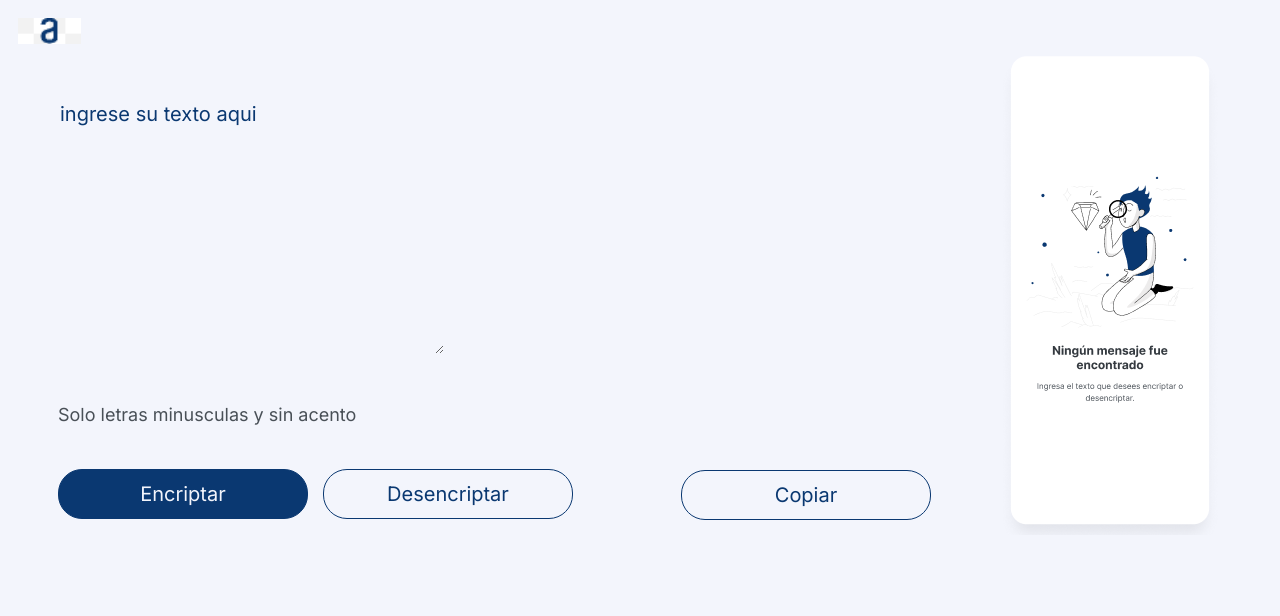
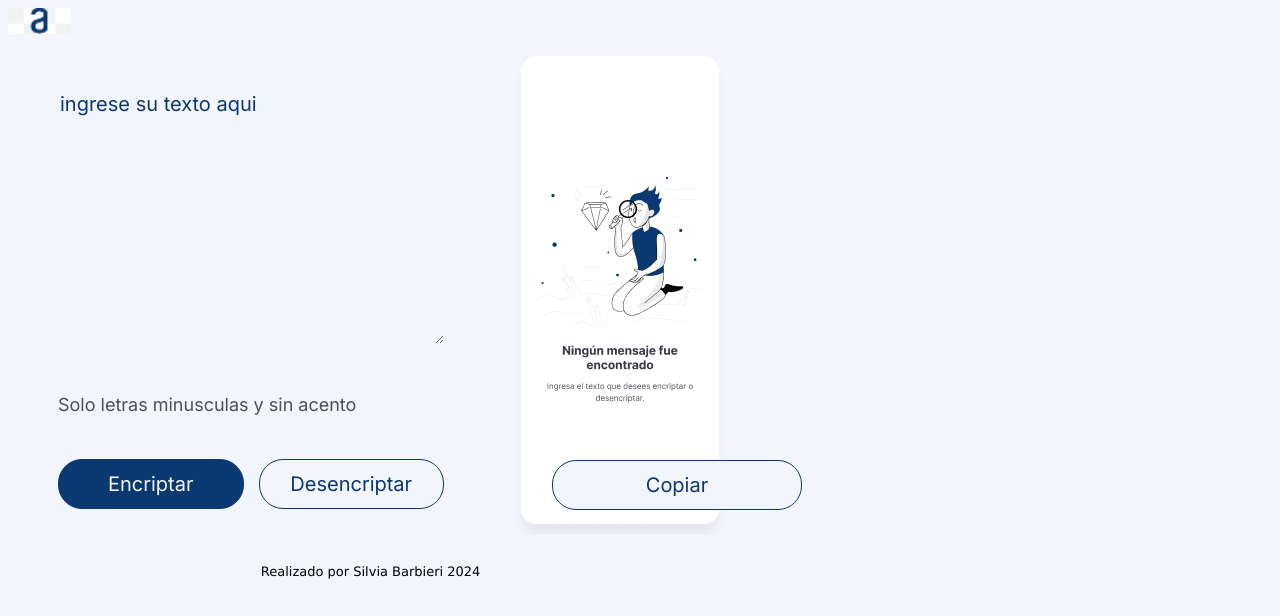
Before and after one commit to silviabarbieri/ChallengeAlura, a plain HTML site: page index.html in a window 1280 px wide. Drawn offline with Linux system fonts and the light colour scheme; a web font is replaced by a local one.

Commit message:
realizando cambios

```diff
--- a/acciones.js
+++ b/acciones.js
@@ -44,16 +44,15 @@ function desencriptar(stringDesencriptada){
         textarea.value="";
      }
 
-
+     //funcion copiar
      document.addEventListener('DOMContentLoaded', function() {
         const copiarBtn = document.getElementById('copiarBtn');
         const mensaje = document.getElementById('mensaje');
 
         copiarBtn.addEventListener('click', function() {
             // Selecciona el texto en el área de texto
-            mensaje.select();
+           mensaje.select();
             mensaje.setSelectionRange(0, 99999); // Para dispositivos móviles
-
             try {
                 // Copia el texto al portapapeles
                 document.execCommand('copy');
--- a/index.html
+++ b/index.html
@@ -16,7 +16,7 @@
     </header>
 <main>
       <section>
-    <textarea class="text-area" cols="30" rows="10" placeholder="Ingrese su texto aqui"></textarea>
+    <textarea class="text-area" cols="30" rows="10" placeholder="Ingrese su texto aqui" ></textarea>
  <div>
     <h6 class="informacion">Solo letras minusculas y sin acento</h6>
 
@@ -31,8 +31,9 @@
  <div>
     <button class="copiar" id="copiarBtn">Copiar</button>
 </div>
-    </section>
+  </section>
 </main>
+<footer class="footer">Realizado por Silvia Barbieri 2024</footer>
     <script src="acciones.js"></script>
 </body>
 </html>
--- a/style.css
+++ b/style.css
@@ -6,8 +6,8 @@
     line-height:25px;
 }
 .logo{
-    padding-top: 10px;
-    margin-left: 10px;
+    padding-top: 62,5%;
+    margin-left: 62,5%;
     width: 5%;
 }
 main{
@@ -33,10 +33,10 @@ main{
     border-radius:24px;
     color: #0A3871;
     position: fixed;
-    width: 400px;
+    width: 50%;
     height: 944px;
     top: 40px;
-    left: 1000px;
+    left: 510px;
     gap: 0px;
     border-radius: 32px 0px 0px 0px;
     opacity: 0px;
@@ -58,7 +58,7 @@ main{
     color: #f3f5fc;
     cursor: pointer;
     height:50px;
-    width: 250px;
+    width: 80%;
 }
 .desencriptar{
     background-color: #f3f5fc;
@@ -67,7 +67,7 @@ main{
     color: #0A3871;
     cursor: pointer;
     height:50px;
-    width: 250px;
+    width: 80%;
 }
 .copiar{
     border: 1px solid #0A3871;
@@ -75,12 +75,24 @@ main{
     color: #0A3871;
     cursor: pointer;
     height:50px;
+    width: 250px;
     margin-left: 108px;
     margin-top: 420px;
     position: absolute;
-    width: 250px;
+
 }
 .informacion{
     color: #495057;
     font-size: 18px;
 }
+
+.footer{
+        display: flex;
+        justify-content: left;
+        align-items: center;
+        padding-top: 20px;
+        padding-left: 20%;
+       font-family: Verdana, Geneva, Tahoma, sans-serif;
+       font-size: small;
+
+    }
```
